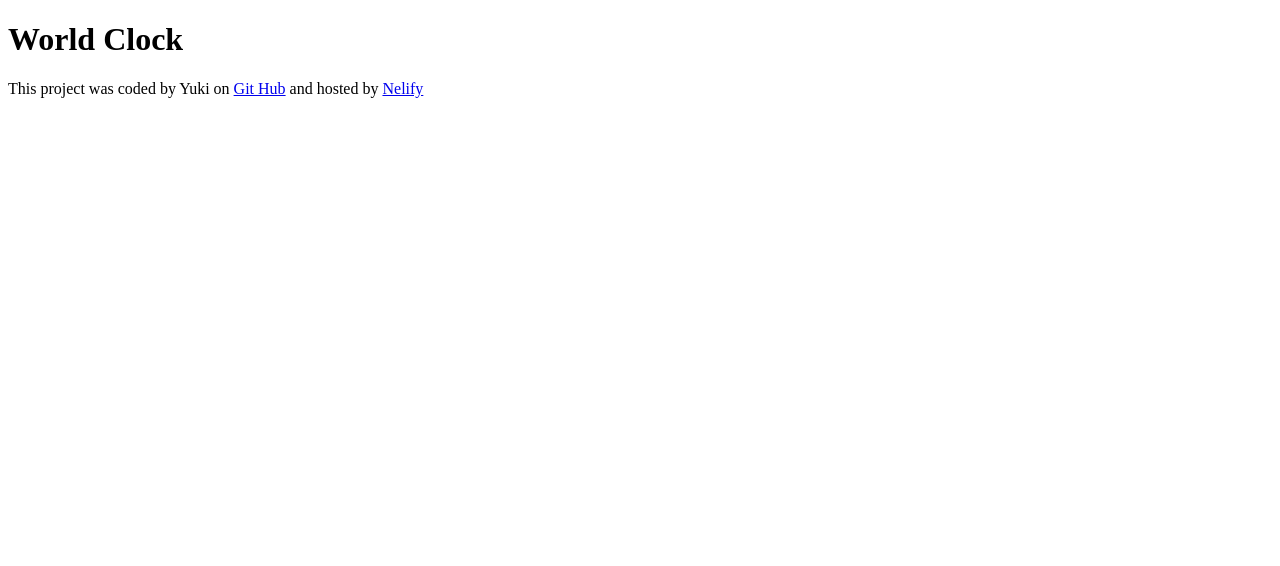
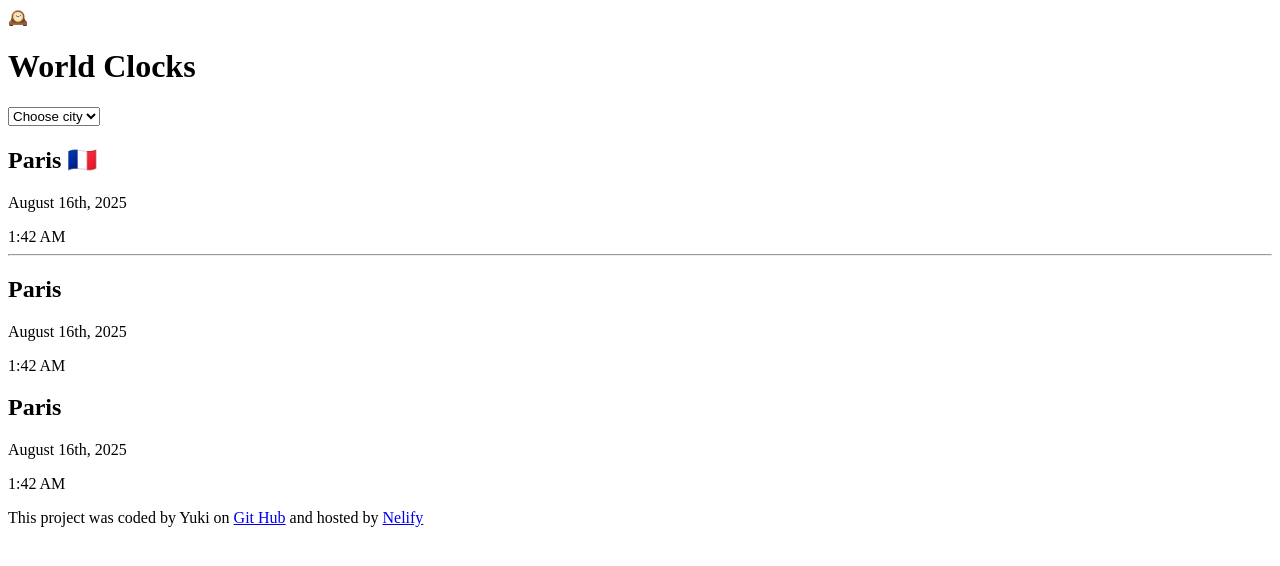
Before and after one commit to yukijina/simple-world-clock-js, a plain HTML site: page index.html in a window 1280 px wide. Drawn offline with Linux system fonts and the light colour scheme; a web font is replaced by a local one.

Commit message:
added basic html

```diff
--- a/index.html
+++ b/index.html
@@ -3,13 +3,70 @@
   <head>
     <meta charset="UTF-8" />
     <meta name="viewport" content="width=device-width, initial-scale=1.0" />
+    <!-- Google Font -->
+    <link rel="preconnect" href="https://fonts.googleapis.com" />
+    <link rel="preconnect" href="https://fonts.gstatic.com" crossorigin />
+    <link
+      href="https://fonts.googleapis.com/css2?family=Delius+Unicase:wght@400;700&family=Lato:ital,wght@0,100;0,300;0,400;0,700;0,900;1,100;1,300;1,400;1,700;1,900&display=swap"
+      rel="stylesheet"
+    />
     <!-- CSS -->
     <link rel="stylesheet" href="css/style.css" />
-    <title>Document</title>
+    <title>World Clocks JS</title>
   </head>
   <body>
-    <h1>World Clock</h1>
+    <div class="container">
+      <header class="header-container">
+        <div class="logo">🕰️</div>
+        <h1>World Clocks</h1>
+      </header>
+
+      <div class="select-container">
+        <select name="country" id="countries">
+          <option value="">Choose city</option>
+          <option value="Europe/Paris">Paris</option>
+          <option value="Asia/Tokyo">Tokyo</option>
+          <option value="Australia/Sydney">Sydney</option>
+        </select>
+      </div>
+
+      <main class="main-container">
+        <div class="world-clock-container">
+          <div class="current-left">
+            <h2 class="current-country">Paris 🇫🇷</h2>
+            <p class="current-date">August 16th, 2025</p>
+          </div>
+          <div class="current-right">
+            <span class="current-time">1:42</span>
+            <span class="current-ampm">AM</span>
+          </div>
+        </div>
+
+        <hr />
+
+        <div class="world-clock-container">
+          <div class="current-left">
+            <h2 class="current-country">Paris</h2>
+            <p class="current-date">August 16th, 2025</p>
+          </div>
+          <div class="current-right">
+            <p class="current-time">1:42 AM</p>
+          </div>
+        </div>
+
+        <div class="world-clock-container">
+          <div class="current-left">
+            <h2 class="current-country">Paris</h2>
+            <p class="current-date">August 16th, 2025</p>
+          </div>
+          <div class="current-right">
+            <p class="current-time">1:42 AM</p>
+          </div>
+        </div>
+      </main>
+    </div>
     <footer>
+      <p class="footer-text">
         This project was coded by Yuki on
         <a
           href="https://github.com/yukijina/simple-world-clock-js"
@@ -20,7 +77,9 @@
         <a href="https://simple-world-clock-js.netlify.app/" target="_blank"
           >Nelify</a
         >
+      </p>
     </footer>
+
     <script src="js/index.js"></script>
   </body>
 </html>
```
Lines whose indentation alone changed are shown as unchanged.
